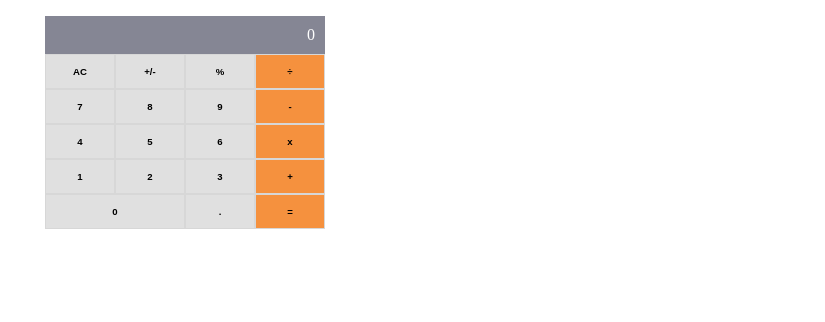
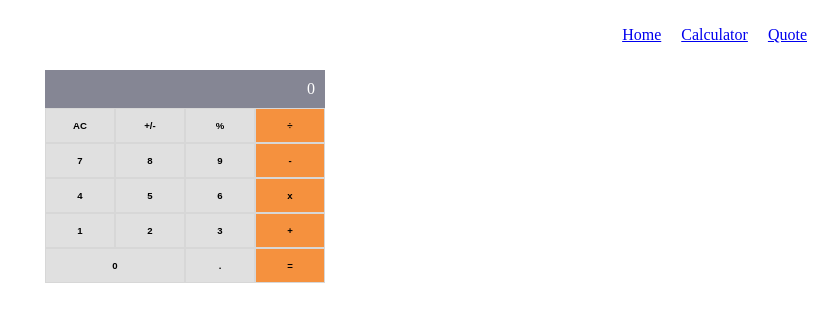
Before and after one commit to matovu-farid/math-magicians, a React (Create React App) app: page / in a window 1280 px wide. Shown: the top 322 px of the page, without its empty margins (455-1280 px from the left). Built offline with nearby package versions, Linux system fonts and the light colour scheme.

Commit message:
Add nav links

```diff
--- a/src/App.js
+++ b/src/App.js
@@ -1,15 +1,19 @@
 import { Route, Routes } from 'react-router-dom';
+import Navbar from './components/Navbar/Navbar';
 import Calculator from './pages/Calculator';
 import Quote from './pages/Quote';
 // import Home from './pages/Home';
 
 const App = () => (
-  <Routes>
-    <Route path="/" element={<Calculator />} />
-    <Route path="/calculator" element={<Calculator />} />
-    <Route path="/quote" element={<Quote />} />
+  <>
+    <Navbar />
+    <Routes>
+      <Route path="/" element={<Calculator />} />
+      <Route path="/calculator" element={<Calculator />} />
+      <Route path="/quote" element={<Quote />} />
 
-  </Routes>
+    </Routes>
+  </>
 
 );
 
--- /dev/null
+++ b/src/components/Navbar/Navbar.css
@@ -0,0 +1,11 @@
+.nav-list {
+  display: flex;
+  justify-content: flex-end;
+
+}
+
+.nav-list li{
+  list-style-type: none;
+  padding: 10px;
+
+}
--- /dev/null
+++ b/src/components/Navbar/Navbar.js
@@ -0,0 +1,24 @@
+import './Navbar.css';
+import { NavLink } from 'react-router-dom';
+
+const Navbar = () => (
+  <ul className="nav-list">
+    <li>
+      <NavLink to="/">
+        Home
+      </NavLink>
+    </li>
+    <li>
+      <NavLink to="/calculator">
+        Calculator
+      </NavLink>
+    </li>
+    <li>
+      <NavLink to="/quote">
+        Quote
+      </NavLink>
+    </li>
+  </ul>
+);
+
+export default Navbar;
```
